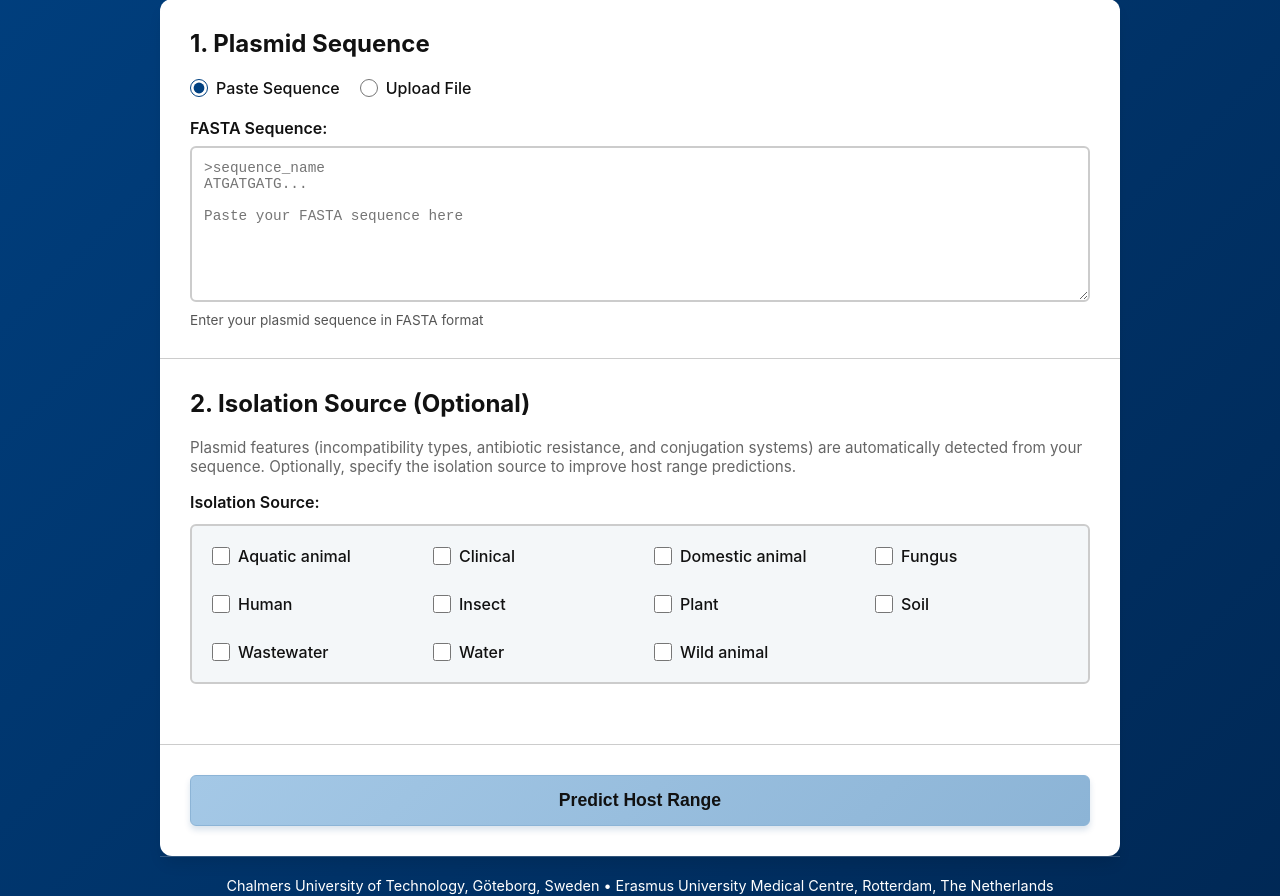
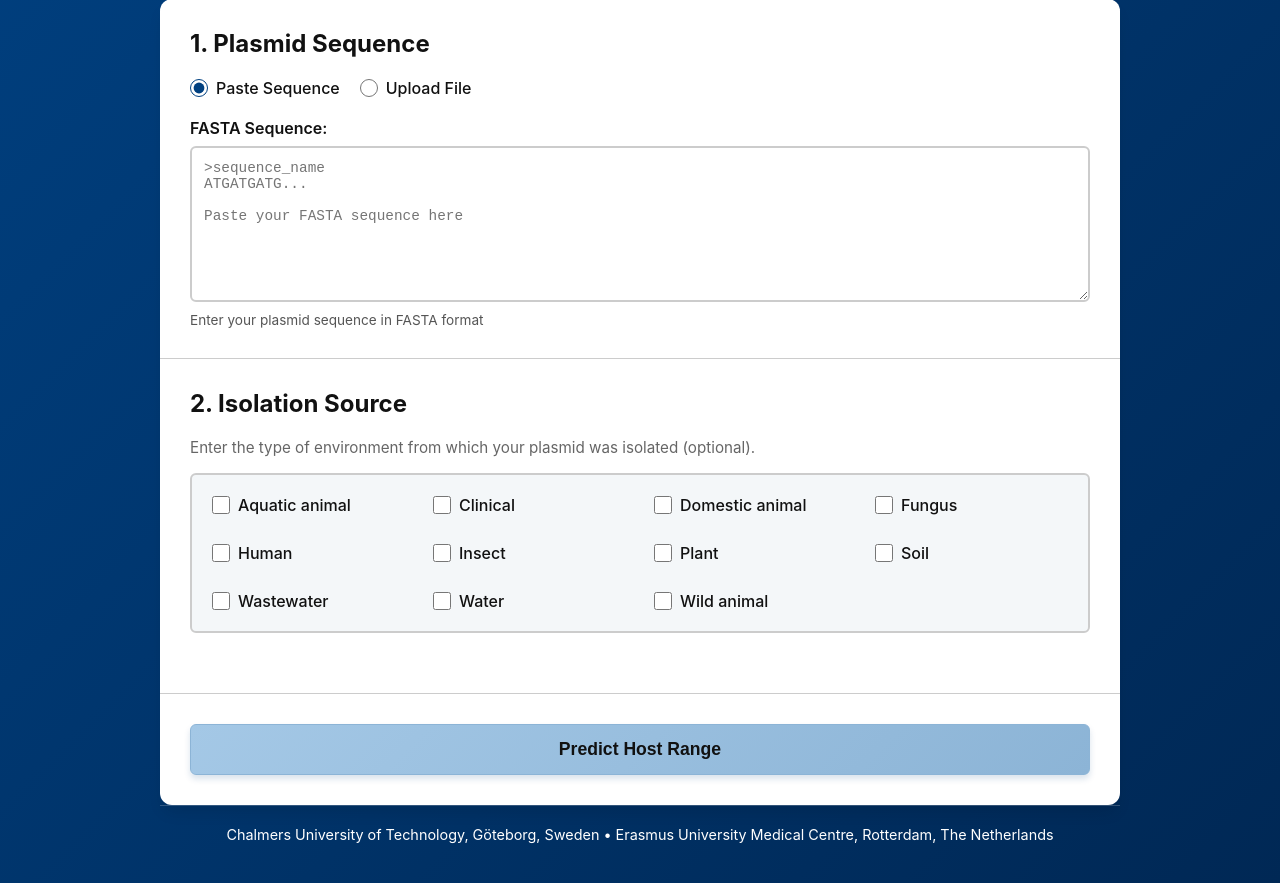
Before and after one commit to davidgllund/PlasPredict-Tool, a Flask app: page / in a window 1280 px wide. Shown: the part 180-1076 px from the top of the page. Run offline with Flask 3, Linux system fonts and the light colour scheme; parts of the project's set-up code (start-up, migrations or seed data) failed here and were passed over.

Commit message:
revised reporting

```diff
--- a/app/app.py
+++ b/app/app.py
@@ -21,41 +21,29 @@ import subprocess
 import re
 from pathlib import Path
 
-# Import configuration
 from config import get_config
 
-# Create Flask app
 app = Flask(__name__)
 
-# Load configuration based on environment
 env = os.environ.get('FLASK_ENV', 'development')
 config = get_config(env)
 app.config.from_object(config)
 
-# Setup logging
 logging.basicConfig(
     level=getattr(logging, config.LOG_LEVEL),
     format='%(asctime)s - %(name)s - %(levelname)s - %(message)s'
 )
 logger = logging.getLogger(__name__)
 
-# Get the project root directory
 PROJECT_ROOT = Path(__file__).parent
 
-# Create uploads directory if it doesn't exist
 os.makedirs(app.config['UPLOAD_FOLDER'], exist_ok=True)
 
-# Load model
 logger.info(f"Loading model from {app.config['MODEL_PATH']}")
 if not Path(app.config['MODEL_PATH']).exists():
     raise FileNotFoundError(f"Model not found at {app.config['MODEL_PATH']}")
 model = joblib.load(str(app.config['MODEL_PATH']))
 logger.info("Model loaded successfully")
-
-# HMM models for conjugation
-HMM_PATH = app.config['HMM_PATH']
-logger.info(f"HMM models path: {HMM_PATH}")
-
 
 def generate_possible_kmers(k):
     """Generate all possible k-mers of length k"""
@@ -87,10 +75,9 @@ def calc_kmer_distributions(genome, k, possible_kmers):
     return distribution
 
 
-def annotate_conjugation_system(filepath, models):
-    """Identify conjugation systems in plasmid using HMM models"""
+def annotate_conjugation_system(filepath):
+    """Identify conjugation systems in plasmid using MacSyFinder CONJScan"""
     conjugation_system = []
-    logger.info(f"Starting conjugation annotation with {len(models)} HMM models")
 
     with tempfile.TemporaryDirectory() as tmpdir:
         tmp = Path(tmpdir)
@@ -339,24 +326,18 @@ def predict_host_range(fasta_content, isolation_sources):
         first_seq_id = list(plasmid_sequence.keys())[0]
         df.loc[first_seq_id, 'size'] = len(plasmid_sequence[first_seq_id].seq)
 
-        # Create temporary FASTA for analysis tools
         with tempfile.NamedTemporaryFile(mode='w', suffix='.fna', delete=False) as f:
             for seq_id, seq_record in plasmid_sequence.items():
                 f.write(f">{seq_id}\n{str(seq_record.seq)}\n")
             temp_fasta = f.name
 
-        # Identify conjugation systems
-        hmm_files = glob.glob(str(HMM_PATH / '*'))
-        logger.info(f"Found {len(hmm_files)} HMM files")
-        if len(hmm_files) == 0:
-            logger.warning(f"No HMM files found in {HMM_PATH}")
-        conjugation_system = annotate_conjugation_system(temp_fasta, hmm_files)
+        conjugation_system = annotate_conjugation_system(temp_fasta)
+        conjugation_system_detected = [c if len(c) > 1 else f"MPF{c}" for c in conjugation_system]
         conjugation_system = list(set(conjugation_system) & set(df.columns))
         logger.info(f"Detected conjugation systems: {conjugation_system}")
 
-        # Identify Inc types using plasmidfinder
-        inc_types_detected = []  # Raw detected types (for reporting to user)
-        inc_types = []  # Filtered/cleaned types (for model input)
+        inc_types_detected = []
+        inc_types = []
         try:
             with tempfile.TemporaryDirectory() as plsmd_tmpdir:
                 plsmd_output = run_plasmidfinder(
@@ -369,9 +350,7 @@ def predict_host_range(fasta_content, isolation_sources):
                     if json_path.exists():
                         plasmidfinder_output = parse_plasmidfinder_json(str(json_path))
                         if not plasmidfinder_output.empty:
-                            # Keep raw detected types for user reporting
                             inc_types_detected = list(set(plasmidfinder_output['plasmid']))
-                            # Clean and filter for model input
                             inc_type_cleaned_temp = [re.sub(r"\([^)]*\)", "", item) for item in inc_types_detected]
                             inc_types = list(set(inc_type_cleaned_temp) & set(df.columns))
                             logger.info(f"Detected Inc types (raw): {inc_types_detected}")
@@ -379,7 +358,6 @@ def predict_host_range(fasta_content, isolation_sources):
         except Exception as e:
             logger.warning(f"Could not run plasmidfinder: {e}")
 
-        # Identify drug classes and resistance mechanisms using RGI
         drug_classes = []
         resistance_mechanisms = []
         args_detected = []
@@ -398,7 +376,6 @@ def predict_host_range(fasta_content, isolation_sources):
                         logger.info(f"RGI output shape: {rgi_output.shape}")
 
                         if not rgi_output.empty:
-                            # Extract ARGs
                             arg_list = [
                                 arg.strip()
                                 for row in rgi_output["Best_Hit_ARO"].dropna().unique()
@@ -407,32 +384,27 @@ def predict_host_range(fasta_content, isolation_sources):
                             args_detected = list(set(arg_list))
                             logger.info(f"Detected antibiotic resistance genes: {args_detected}")
 
-                            # Extract drug classes
                             drug_class_list = [
                                 drug.strip()
                                 for row in rgi_output["Drug Class"].dropna().unique()
                                 for drug in row.split(";")
                             ]
 
-                            # Filter for model
                             drug_classes = list(set(drug_class_list) & set(df.columns))
                             logger.info(f"Drug classes for model: {drug_classes}")
 
-                            # Extract resistance mechanisms
                             resistance_mech_list = [
                                 mechanism.strip()
                                 for row in rgi_output["Resistance Mechanism"].dropna().unique()
                                 for mechanism in row.split(";")
                             ]
 
-                            # Filter for model
                             resistance_mechanisms = list(set(resistance_mech_list) & set(df.columns))
                             logger.info(f"Resistance mechanisms for model: {resistance_mechanisms}")
                         else:
                             logger.info("RGI output was empty")
                     else:
                         logger.warning(f"RGI output file not found at {rgi_txt}")
-                        # List directory contents for debugging
                         logger.debug(f"Contents of {Path(rgi_txt).parent}: {list(Path(rgi_txt).parent.iterdir())}")
                 else:
                     logger.warning("RGI did not return an output prefix")
@@ -441,13 +413,10 @@ def predict_host_range(fasta_content, isolation_sources):
             import traceback
             logger.error(traceback.format_exc())
 
-        # Clean temporary FASTA
         os.unlink(temp_fasta)
 
-        # Clean inc types (remove parentheses) for model input - use the already-filtered 'inc_types' list
         inc_type_cleaned = [re.sub(r"\([^)]*\)", "", item) for item in inc_types]
 
-        # Compile all features for model (using filtered/cleaned versions)
         all_features_for_model = (
             drug_classes +
             resistance_mechanisms +
@@ -470,7 +439,7 @@ def predict_host_range(fasta_content, isolation_sources):
             'sequence_id': first_seq_id,
             'sequence_length': len(plasmid_sequence[first_seq_id].seq),
             'detected_features': {
-                'conjugation_systems': conjugation_system,
+                'conjugation_systems': conjugation_system_detected,
                 'inc_types': inc_types_detected,
                 'antibiotic_resistance_genes': args_detected
             },
@@ -503,13 +472,11 @@ def index():
 def api_predict():
     """API endpoint for predictions"""
     try:
-        # Parse request
         seq_input = request.form.get('sequence_input', '').strip()
         seq_source = request.form.get('sequence_source', 'text')
 
         isolation_sources = request.form.getlist('isolation_source')
 
-        # Get sequence
         if seq_source == 'file':
             if 'sequence_file' not in request.files:
                 return jsonify({'error': 'No file provided', 'success': False}), 400
@@ -529,7 +496,7 @@ def api_predict():
             file.save(filepath)
             fasta_content = filepath
 
-        else:  # text input
+        else:
             if not seq_input:
                 return jsonify({
                     'error': 'Please provide a sequence',
@@ -537,7 +504,6 @@ def api_predict():
                 }), 400
             fasta_content = seq_input
 
-        # Validate isolation source (now optional, but max 1)
         if len(isolation_sources) > 1:
             return jsonify({
                 'error': 'Please select only one isolation source',
@@ -564,11 +530,6 @@ def api_predict():
 
 @app.route('/api/metadata', methods=['GET'])
 def api_metadata():
-    """Get available options for dropdowns"""
-    # Note: Inc types, drug classes, and resistance mechanisms are now
-    # automatically detected from the sequence. These lists are kept for
-    # reference purposes only and are no longer used in the API.
-
     return jsonify({
         'isolation_sources': [
             'Aquatic animal',
--- a/app/templates/index.html
+++ b/app/templates/index.html
@@ -50,14 +50,13 @@
 
                 <!-- Feature Selection Sections -->
                 <section class="form-section">
-                    <h2>2. Isolation Source (Optional)</h2>
+                    <h2>2. Isolation Source</h2>
                     <p style="font-size: 0.95em; color: #666; margin-bottom: 1rem;">
-                        Plasmid features (incompatibility types, antibiotic resistance, and conjugation systems) are automatically detected from your sequence. Optionally, specify the isolation source to improve host range predictions.
+                        Enter the type of environment from which your plasmid was isolated (optional).
                     </p>
 
                     <!-- Isolation Sources -->
                     <div class="feature-group">
-                        <label>Isolation Source:</label>
                         <div class="checkbox-group">
                             <label><input type="checkbox" name="isolation_source" value="Aquatic animal"> Aquatic animal</label>
                             <label><input type="checkbox" name="isolation_source" value="Clinical"> Clinical</label>
@@ -123,10 +122,10 @@
                     <div class="result-card info-card">
                         <h3>Host Range Categories</h3>
                         <ul>
-                            <li><strong>≤ Species:</strong> Plasmid restricted to specific species</li>
-                            <li><strong>Genus/Family:</strong> Plasmid spans genus or family level</li>
-                            <li><strong>Order/Class:</strong> Plasmid spans order or class level</li>
-                            <li><strong>≥ Phylum:</strong> Plasmid can proliferate across phyla</li>
+                            <li><strong>≤ Species:</strong> Plasmid unlikely to proliferate beyond a single bacterial genus</li>
+                            <li><strong>Genus/Family:</strong> Plasmid likely restricted to one bacterial family or order</li>
+                            <li><strong>Order/Class:</strong> Plasmid likely restricted to one bacterial class or phylum</li>
+                            <li><strong>≥ Phylum:</strong> Plasmid likely to proliferate across bacterial phyla</li>
                         </ul>
                     </div>
                 </div>
```
